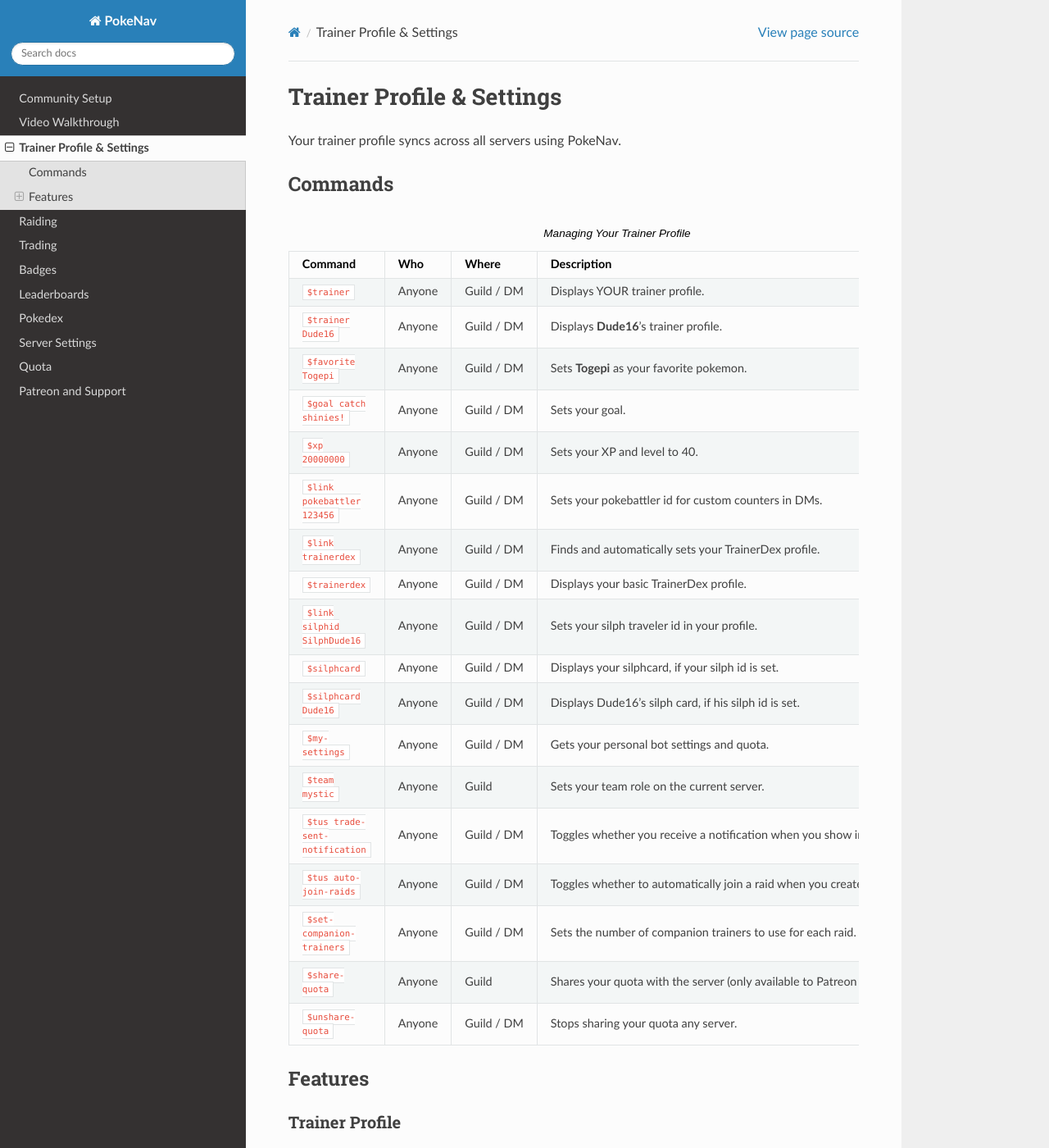
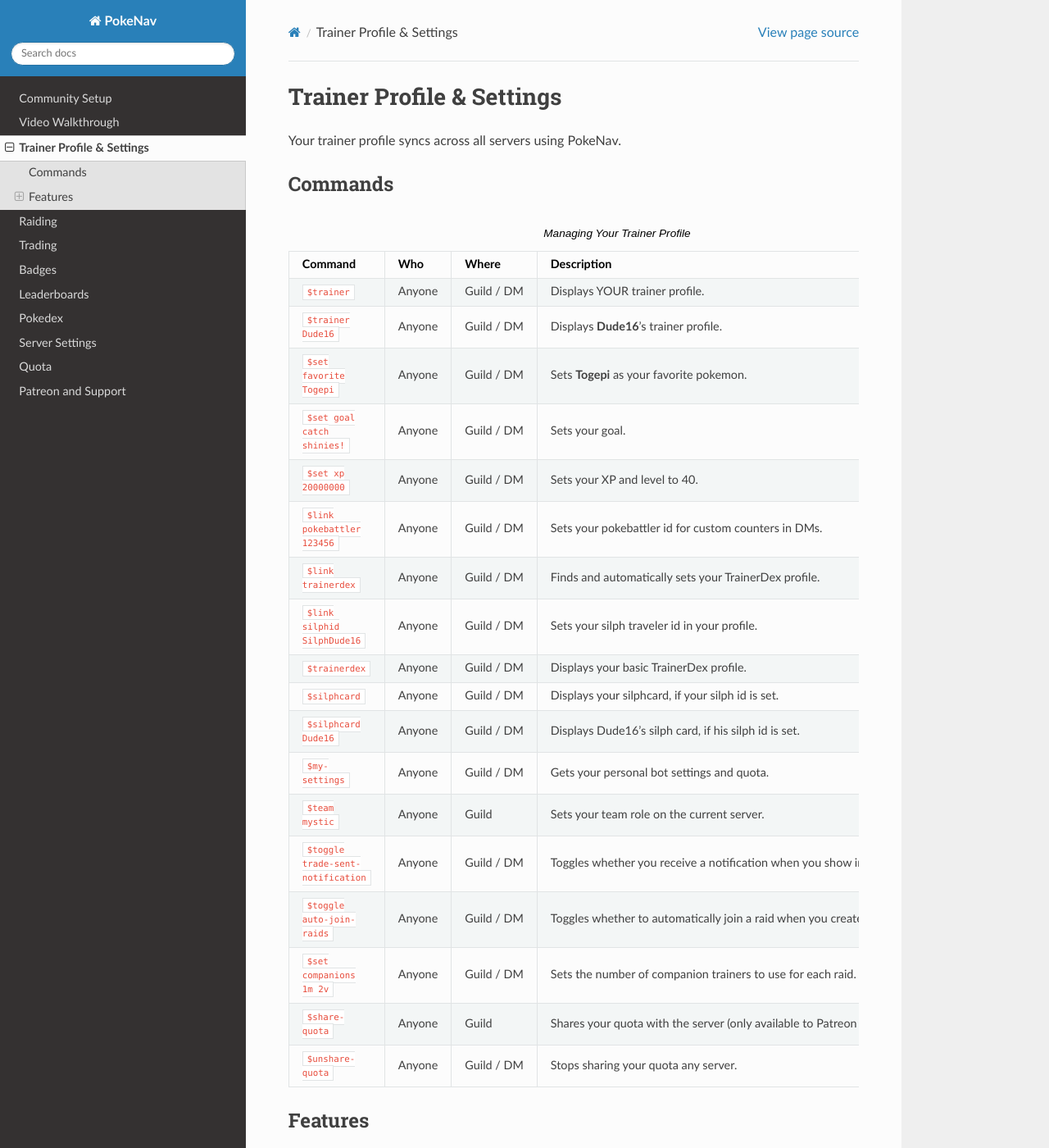
Before and after one commit to PokeNavBot/pokenav-documentation, a Sphinx documentation site: the page built from source/trainer.md, in a window 1280 px wide and 1400 px high. Shown: the whole window at 82% size. Built offline with Sphinx 7.4.7 and the Read the Docs theme 2.0.0, drawn with Linux system fonts in a browser that asks for light colours; formulas are drawn with MathJax 3.

Commit message:
updated docs

```diff
--- a/source/trainer.md
+++ b/source/trainer.md
@@ -11,20 +11,20 @@
 
    ``$trainer``, Anyone, Guild / DM, "Displays YOUR trainer profile."
    ``$trainer Dude16``, Anyone, Guild / DM, "Displays **Dude16**'s trainer profile."
-   ``$favorite Togepi``, Anyone, Guild / DM, "Sets **Togepi** as your favorite pokemon."
-   ``$goal catch shinies!``, Anyone, Guild / DM, "Sets your goal."
-   ``$xp 20000000``, Anyone, Guild / DM, "Sets your XP and level to 40."
+   ``$set favorite Togepi``, Anyone, Guild / DM, "Sets **Togepi** as your favorite pokemon."
+   ``$set goal catch shinies!``, Anyone, Guild / DM, "Sets your goal."
+   ``$set xp 20000000``, Anyone, Guild / DM, "Sets your XP and level to 40."
    ``$link pokebattler 123456``, Anyone, Guild / DM, "Sets your pokebattler id for custom counters in DMs."
    ``$link trainerdex``, Anyone, Guild / DM, "Finds and automatically sets your TrainerDex profile."
+   ``$link silphid SilphDude16``, Anyone, Guild / DM, "Sets your silph traveler id in your profile."
    ``$trainerdex``, Anyone, Guild / DM, "Displays your basic TrainerDex profile."
-   ``$link silphid SilphDude16``, Anyone, Guild / DM, "Sets your silph traveler id in your profile."
    ``$silphcard``, Anyone, Guild / DM, "Displays your silphcard, if your silph id is set."
    ``$silphcard Dude16``, Anyone, Guild / DM, "Displays Dude16's silph card, if his silph id is set."
    ``$my-settings``, Anyone, Guild / DM, "Gets your personal bot settings and quota."
    ``$team mystic``, Anyone, Guild, "Sets your team role on the current server."
-   ``$tus trade-sent-notification``, Anyone, Guild / DM, "Toggles whether you receive a notification when you show interest in a trade."
-   ``$tus auto-join-raids``, Anyone, Guild / DM, "Toggles whether to automatically join a raid when you create it."
-   ``$set-companion-trainers``, Anyone, Guild / DM, "Sets the number of companion trainers to use for each raid."
+   ``$toggle trade-sent-notification``, Anyone, Guild / DM, "Toggles whether you receive a notification when you show interest in a trade."
+   ``$toggle auto-join-raids``, Anyone, Guild / DM, "Toggles whether to automatically join a raid when you create it."
+   ``$set companions 1m 2v``, Anyone, Guild / DM, "Sets the number of companion trainers to use for each raid."
    ``$share-quota``, Anyone, Guild, "Shares your quota with the server (only available to Patreon subscribers)."
    ``$unshare-quota``, Anyone, Guild / DM, "Stops sharing your quota any server."
 
```
Also changed, not shown: source/moderation.md (+7 -4 lines).
